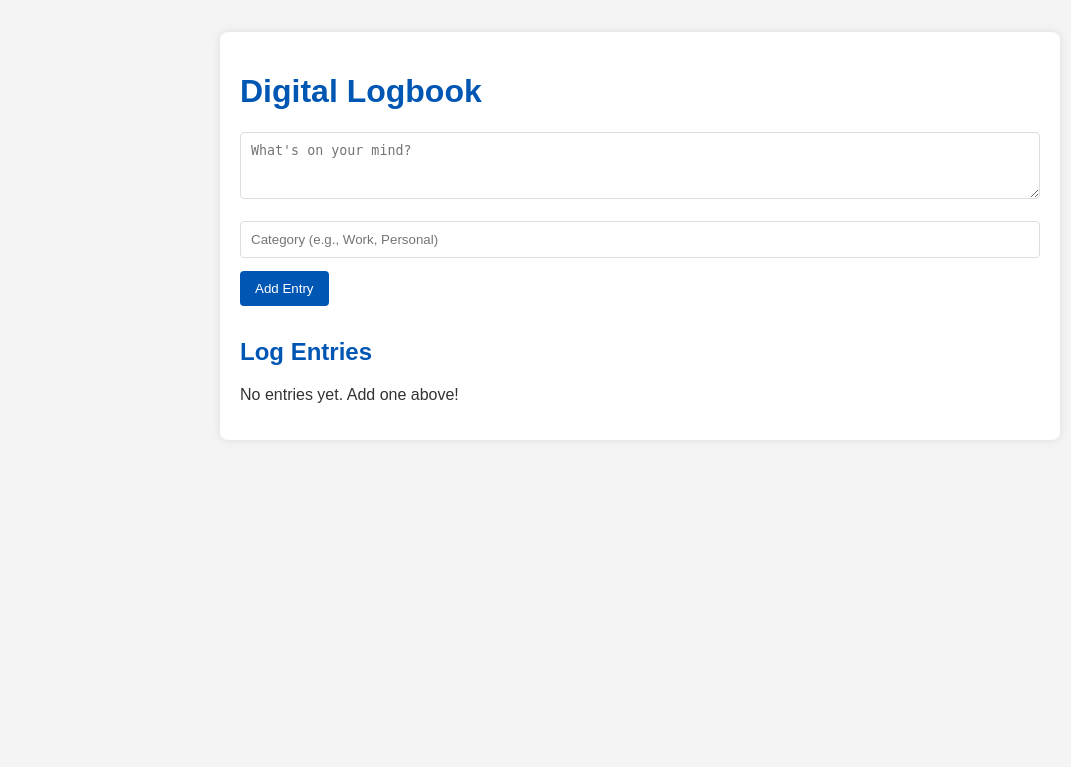
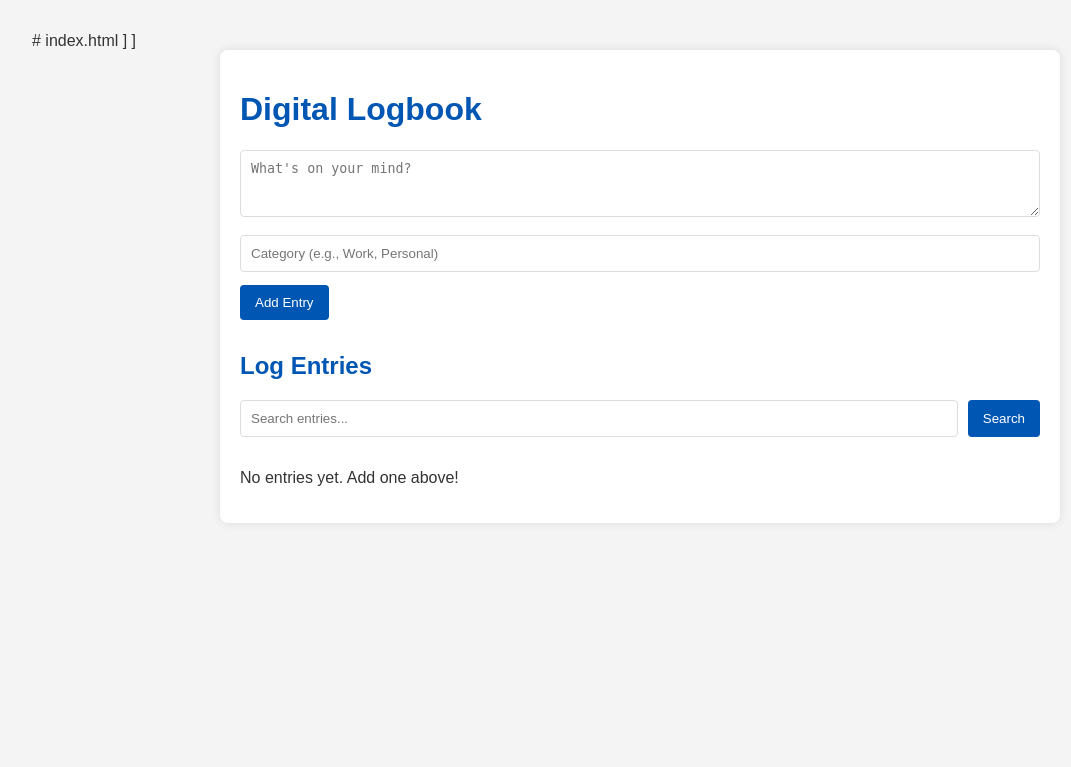
Before and after one commit to LEKRIEG333/digital-logbook, a Flask app: page / in a window 1280 px wide. Shown: the top 767 px of the page, without its empty margins (0-1071 px from the left). Run offline with Flask 3, Linux system fonts and the light colour scheme.

```diff
--- /dev/null
+++ b/Procfile.txt
@@ -0,0 +1 @@
+web: gunicorn run:app
--- a/app/repository.py
+++ b/app/repository.py
@@ -31,3 +31,15 @@ def delete_entry(id):
     entry = get_entry_by_id(id)
     db.session.delete(entry)
     db.session.commit()
+
+# --- NEW FUNCTION FOR SEARCH ---
+def search_entries(query):
+    """
+    Searches for log entries where the text contains the given query string.
+    The search is case-insensitive.
+    """
+    # The .ilike() method provides a case-insensitive "LIKE" query.
+    # The '%' are wildcards, so we are searching for the query anywhere in the text.
+    search_term = f"%{query}%"
+    return LogEntry.query.filter(LogEntry.text.ilike(search_term)).order_by(LogEntry.timestamp.desc()).all()
+# --- END OF NEW FUNCTION ---
--- a/app/routes.py
+++ b/app/routes.py
@@ -1,20 +1,32 @@
 # routes.py
 
 from flask import Blueprint, render_template, request, redirect, url_for, flash
-from app import repository # NEW: Import the repository instead of db and models
+from app import repository
 
 bp = Blueprint('main', __name__)
 
 @bp.route('/')
 @bp.route('/index')
 def index():
-    # REFACTORED: The route no longer knows about the database.
-    entries = repository.get_all_entries()
-    return render_template('index.html', entries=entries)
+    """
+    READ Operation: Display all log entries, or a filtered list based on a search query.
+    """
+    # Check if a 'search_query' was provided in the URL's arguments (from the GET form)
+    query = request.args.get('search_query')
+
+    if query:
+        # If there is a query, use the repository's search function
+        entries = repository.search_entries(query)
+    else:
+        # Otherwise, get all entries as before
+        entries = repository.get_all_entries()
+
+    # Pass the entries (either all or filtered) and the query to the template.
+    # The 'search_query=query' part is so we can pre-fill the search box.
+    return render_template('index.html', entries=entries, search_query=query)
 
 @bp.route('/add', methods=['POST'])
 def add():
-    # REFACTORED: The route simply gathers data and passes it to the repository.
     entry_text = request.form['entry_text']
     entry_category = request.form.get('category')
     repository.add_entry(text=entry_text, category=entry_category)
@@ -23,13 +35,11 @@ def add():
 
 @bp.route('/edit/<int:id>', methods=['GET'])
 def edit(id):
-    # REFACTORED: The route asks the repository for the specific entry.
     entry = repository.get_entry_by_id(id)
     return render_template('edit.html', entry=entry)
 
 @bp.route('/update/<int:id>', methods=['POST'])
 def update(id):
-    # REFACTORED: The route gathers the new data and tells the repository to update.
     new_text = request.form['entry_text']
     new_category = request.form.get('category')
     repository.update_entry(id, new_text, new_category)
@@ -37,6 +47,5 @@ def update(id):
 
 @bp.route('/delete/<int:id>')
 def delete(id):
-    # REFACTORED: The route simply tells the repository to delete the entry.
     repository.delete_entry(id)
     return redirect(url_for('main.index'))
--- a/app/templates/index.html
+++ b/app/templates/index.html
@@ -1,4 +1,6 @@
-<!DOCTYPE html>
+# index.html
+]
+]<!DOCTYPE html>
 <html lang="en">
 <head>
     <meta charset="UTF-8">
@@ -8,7 +10,7 @@
         .container { max-width: 800px; margin: auto; background: white; padding: 20px; border-radius: 8px; box-shadow: 0 0 10px rgba(0,0,0,0.1); }
         h1, h2 { color: #0056b3; }
         form { margin-bottom: 2em; }
-        textarea { width: 100%; padding: 10px; border-radius: 4px; border: 1px solid #ddd; box-sizing: border-box; }
+        textarea, input[type="text"] { width: 100%; padding: 10px; border-radius: 4px; border: 1px solid #ddd; box-sizing: border-box; }
         button { background-color: #0056b3; color: white; padding: 10px 15px; border: none; border-radius: 4px; cursor: pointer; }
         button:hover { background-color: #004494; }
         .entries { margin-top: 1em; }
@@ -17,19 +19,15 @@
         .timestamp { color: #888; font-size: 0.8em; }
         .actions a { text-decoration: none; color: #0056b3; margin-right: 10px; }
         .actions a:hover { text-decoration: underline; }
-
-        /* --- NEW: CSS for flash messages --- */
         .flashes { list-style: none; padding: 0; margin-bottom: 1em; }
         .flashes div { padding: 15px; margin-bottom: 10px; border: 1px solid transparent; border-radius: 4px; }
         .alert-success { color: #3c763d; background-color: #dff0d8; border-color: #d6e9c6; }
-        /* --- End of new CSS --- */
     </style>
 </head>
 <body>
     <div class="container">
         <h1>Digital Logbook</h1>
 
-        <!-- --- NEW: Section to display flashed messages --- -->
         {% with messages = get_flashed_messages(with_categories=true) %}
           {% if messages %}
             <div class="flashes">
@@ -39,16 +37,26 @@
             </div>
           {% endif %}
         {% endwith %}
-        <!-- --- End of new section --- -->
 
         <form action="{{ url_for('main.add') }}" method="post">
             <textarea name="entry_text" rows="3" placeholder="What's on your mind?"></textarea>
             <br><br>
-            <input type="text" name="category" placeholder="Category (e.g., Work, Personal)" style="width: 100%; padding: 10px; border-radius: 4px; border: 1px solid #ddd; box-sizing: border-box; margin-bottom: 1em;">
+            <input type="text" name="category" placeholder="Category (e.g., Work, Personal)" style="margin-bottom: 1em;">
             <button type="submit">Add Entry</button>
         </form>
 
         <h2>Log Entries</h2>
+
+        <!-- --- NEW SEARCH FORM --- -->
+        <form action="{{ url_for('main.index') }}" method="get" style="margin-bottom: 2em; display: flex; gap: 10px;">
+            <input type="text" name="search_query" placeholder="Search entries..." value="{{ search_query or '' }}">
+            <button type="submit">Search</button>
+            {% if search_query %}
+                <a href="{{ url_for('main.index') }}" style="display: inline-block; padding: 10px 15px; background-color: #6c757d; color: white; text-decoration: none; border-radius: 4px;">Clear</a>
+            {% endif %}
+        </form>
+        <!-- --- END OF NEW SEARCH FORM --- -->
+
         <div class="entries">
             {% for entry in entries %}
                 <div class="entry">
--- a/requirements.txt
+++ b/requirements.txt
@@ -1,3 +1,7 @@
 Flask==2.2.2
 Werkzeug==2.3.8
 Flask-SQLAlchemy==3.0.3
+
+# Production
+gunicorn
+psycopg2-binary
```
Also changed, not shown: instance/logbook.db.
